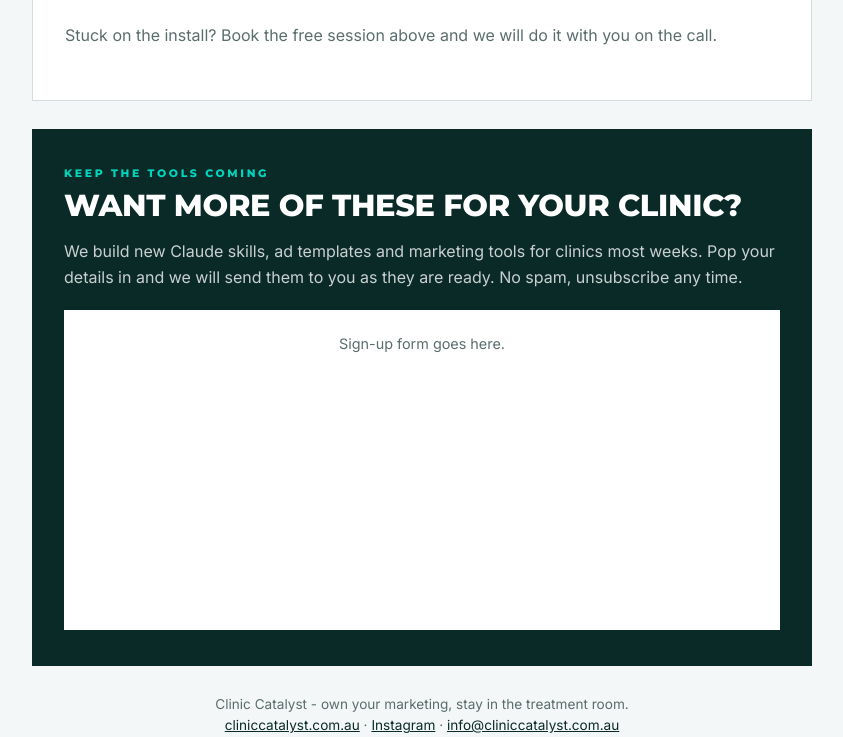
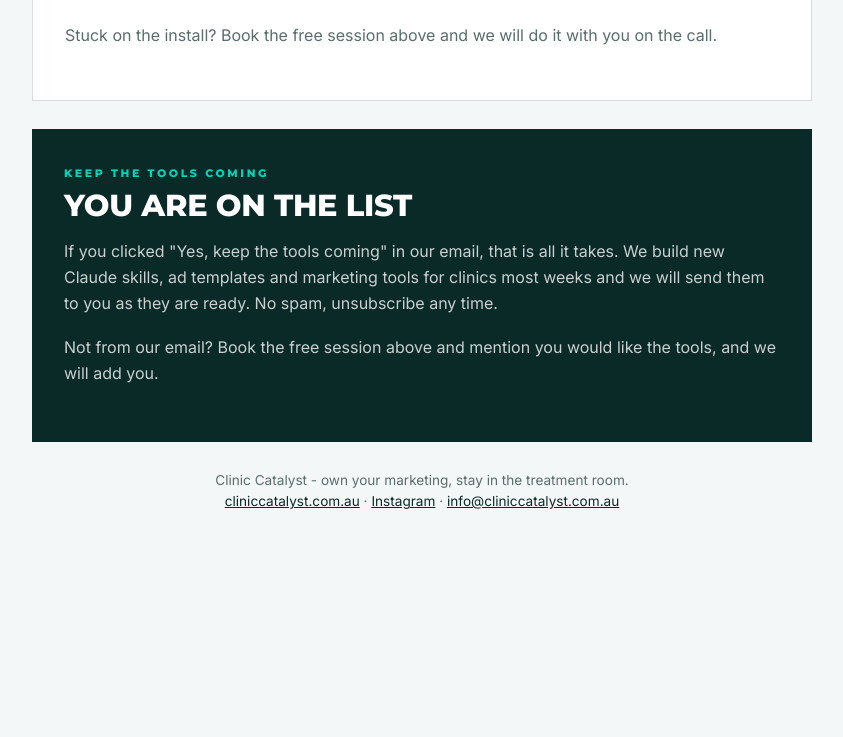
Before and after one commit to Clinic-Catalyst-AU/abm-gift, a plain HTML site: page index.html in a window 1280 px wide. Shown: the part 2377-3114 px from the top of the page, without its empty margins (218-1061 px from the left). After the commit the page ends 2890 px from the top, so only its background shows below. Drawn offline with Linux system fonts and the light colour scheme.

Commit message:
Opt-in via trigger link, no form

```diff
--- a/index.html
+++ b/index.html
@@ -50,9 +50,6 @@
 .optin{background:var(--deep);color:#fff;padding:36px 32px;margin:28px 0}
 .optin h2{color:#fff}
 .optin p{color:rgba(255,255,255,.78);margin-bottom:1.2rem}
-.optin .form{background:#fff;min-height:320px}
-.optin .form iframe{width:100%;border:0;display:block}
-.optin .placeholder{padding:1.4rem;color:var(--muted);font-size:.9rem;text-align:center}
 footer{padding:36px 0 48px;text-align:center;color:var(--muted);font-size:.85rem}
 footer a{color:var(--deep)}
 @media(max-width:600px){.gift,.optin{padding:26px 18px}.hero{padding:48px 0 40px}}
@@ -123,13 +120,9 @@
   <!-- OPT IN -->
   <section class="optin" id="optin">
     <div class="eyebrow">Keep the tools coming</div>
-    <h2>Want more of these for your clinic?</h2>
-    <p>We build new Claude skills, ad templates and marketing tools for clinics most weeks. Pop your details in and we will send them to you as they are ready. No spam, unsubscribe any time.</p>
-    <div class="form">
-      <!-- OPT-IN FORM: replace this placeholder with the GHL form embed once Kelly builds "Keep the tools coming" (adds tag: cc tools optin)
-           <iframe src="https://api.leadconnectorhq.com/widget/form/FORM_ID" style="height:520px" id="inline-FORM_ID" title="Keep the tools coming"></iframe> -->
-      <div class="placeholder">Sign-up form goes here.</div>
-    </div>
+    <h2>You are on the list</h2>
+    <p>If you clicked "Yes, keep the tools coming" in our email, that is all it takes. We build new Claude skills, ad templates and marketing tools for clinics most weeks and we will send them to you as they are ready. No spam, unsubscribe any time.</p>
+    <p>Not from our email? Book the free session above and mention you would like the tools, and we will add you.</p>
   </section>
 
 </main>
```
